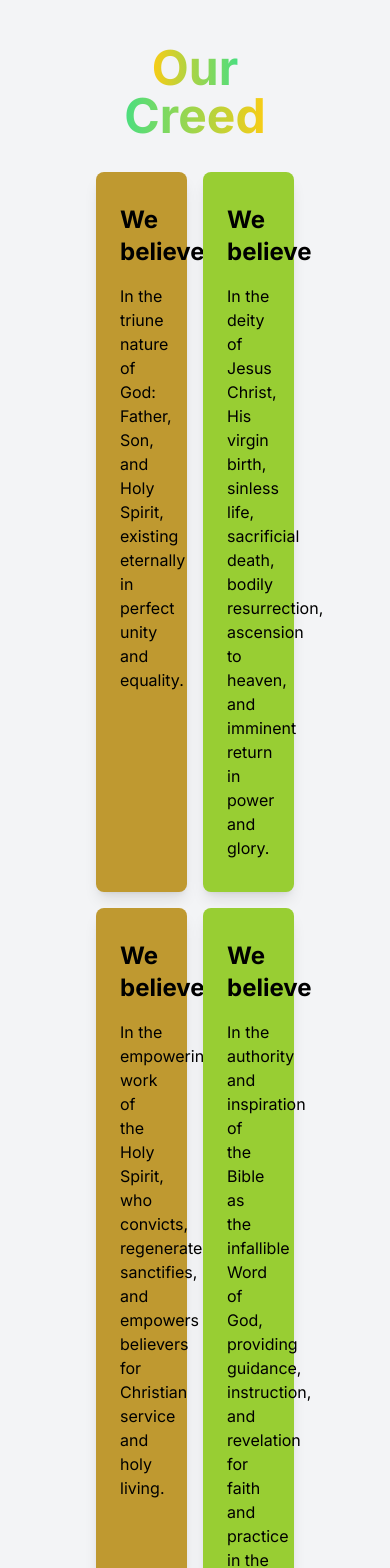
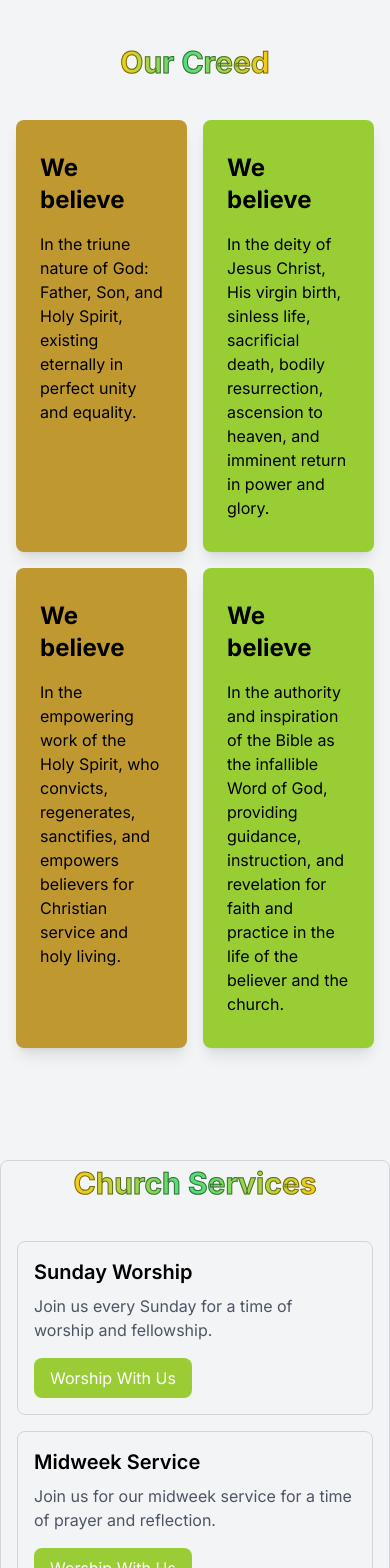
Before and after one commit to joseph-anselm/rccghdplace, a Next.js app: page / in a window 390 px wide. Shown: the part 880-2448 px from the top of the page. Built offline with nearby package versions, Linux system fonts and the light colour scheme.

Commit message:
First Page RCCG

```diff
--- a/app/globals.css
+++ b/app/globals.css
@@ -26,3 +26,20 @@ body {
     text-wrap: balance;
   }
 }
+
+.scroll-effect {
+  opacity: 0;
+  transform: translateY(20px);
+  animation: fadeInUp 0.5s ease forwards;
+}
+
+@keyframes fadeInUp {
+  from {
+    opacity: 0;
+    transform: translateY(20px);
+  }
+  to {
+    opacity: 1;
+    transform: translateY(0);
+  }
+}
--- a/app/layout.js
+++ b/app/layout.js
@@ -1,8 +1,77 @@
+// import { Inter } from "next/font/google";
+// import "./globals.css";
+// import Navbar from "@/components/Navbar";
+// import Header from "@/components/Header";
+// import Creed from "@/components/Creed";
+// import Footer from "@/components/Footer";
+// import ImageGallery from "@/components/Gallery";
+// import ChurchServices from "@/components/Services";
+// import FeaturedBlogCard from "@/components/FeaturedBlog";
+
+// const inter = Inter({ subsets: ["latin"] });
+
+// export const metadata = {
+//   title: "RCCG - His Dwelling Place",
+//   description: "Modern RCCG Youth Church in Ijebu Ode",
+// };
+
+// export default function RootLayout({ children }) {
+//   return (
+//     <html lang="en">
+//       <body className={inter.className}>
+//         <Navbar />
+//         <Header/>
+//         <Creed />
+//         <ChurchServices />
+//         <ImageGallery />
+//         <FeaturedBlogCard />
+//         {children}
+//         <Footer/>
+//         </body>
+//     </html>
+//   );
+// }
+
+
+// import { Inter } from "next/font/google";
+// import "./globals.css";
+// import Navbar from "@/components/Navbar";
+// import Header from "@/components/Header";
+// import Creed from "@/components/Creed";
+// import Footer from "@/components/Footer";
+// import ImageGallery from "@/components/Gallery";
+// import ChurchServices from "@/components/Services";
+// import FeaturedBlogCard from "@/components/FeaturedBlog";
+
+// const inter = Inter({ subsets: ["latin"] });
+
+// export const metadata = {
+//   title: "RCCG - His Dwelling Place",
+//   description: "Modern RCCG Youth Church in Ijebu Ode",
+// };
+
+// export default function RootLayout({ children }) {
+//   return (
+//     <html lang="en" className="scroll-smooth">
+//       <body className={inter.className}>
+//         <Navbar />
+//         <Header/>
+//         <Creed />
+//         <ChurchServices />
+//         <ImageGallery />
+//         <FeaturedBlogCard />
+//         {children}
+//         <Footer/>
+//       </body>
+//     </html>
+//   );
+// }
+
 import { Inter } from "next/font/google";
 import "./globals.css";
 import Navbar from "@/components/Navbar";
 import Header from "@/components/Header";
-import OverlappingBoxes from "@/components/SectionA";
+import Creed from "@/components/Creed";
 import Footer from "@/components/Footer";
 import ImageGallery from "@/components/Gallery";
 import ChurchServices from "@/components/Services";
@@ -20,14 +89,16 @@ export default function RootLayout({ children }) {
     <html lang="en">
       <body className={inter.className}>
         <Navbar />
-        <Header/>
-        <OverlappingBoxes />
-        <ImageGallery />
-        <ChurchServices />
-        <FeaturedBlogCard />
-        {children}
-        <Footer/>
-        </body>
+        <div className="scroll-effect">
+          <Header />
+          <Creed />
+          <ChurchServices />
+          <ImageGallery />
+          <FeaturedBlogCard />
+          {children}
+          <Footer />
+        </div>
+      </body>
     </html>
   );
 }
--- a/components/SectionA.js
+++ b/components/Creed.js
@@ -3,7 +3,7 @@ import React from 'react';
 import { useRouter } from 'next/navigation';
 
 
-const OverlappingBoxes = () => {
+const Creed = () => {
   const router = useRouter();
 
   const handleBoxClick = (link) => {
@@ -11,12 +11,12 @@ const OverlappingBoxes = () => {
   };
 
   return (
-    <div className='m-20'>
-      <h2 className="text-5xl font-bold text-center mb-8">
-            <span className="bg-gradient-to-r from-yellow-400 to-green-400 text-transparent bg-clip-text">Our </span>
-            <span className="bg-gradient-to-r from-green-400 to-yellow-400 text-transparent bg-clip-text">Creed</span>
+    <div className='my-20'>
+      <h2 className="text-3xl md:text-3xl lg:text-5xl  font-bold text-center mb-10">
+            <span className="bg-gradient-to-r from-yellow-400 to-green-400 text-transparent bg-clip-text" style={{ textStroke: "1px rgba(0,0,0,0.5)", WebkitTextStroke: "1px rgba(0,0,0,0.5)" }}>Our </span>
+            <span className="bg-gradient-to-r from-green-400 to-yellow-400 text-transparent bg-clip-text" style={{ textStroke: "1px rgba(0,0,0,0.5)", WebkitTextStroke: "1px rgba(0,0,0,0.5)" }}>Creed</span>
         </h2>
-      <div className="relative -top-[50%] max-w-7xl mx-auto px-4 sm:px-6 lg:px-8 grid grid-cols-2 lg:grid-cols-4 gap-4">
+      <div className="relative -top-[50%] max-w-7xl mx-auto px-4 sm:px-2 lg:px-1 grid grid-cols-2 lg:grid-cols-4 gap-4">
         <div
           className="bg-[#BF9930] text-black px-6 py-8 rounded-lg shadow-lg min-h-[300px] cursor-pointer"
           onClick={() => handleBoxClick('/box1')}
@@ -50,4 +50,4 @@ const OverlappingBoxes = () => {
   );
 };
 
-export default OverlappingBoxes;
+export default Creed;
--- a/components/FeaturedBlog.js
+++ b/components/FeaturedBlog.js
@@ -5,7 +5,10 @@ const FeaturedBlogCard = () => {
   return (
     <section className="bg-gray-100 py-8">
       <div className="container max-w-7xl mx-auto px-4">
-        <h2 className="text-3xl font-bold text-center mb-8">Featured Blogs</h2>
+      <h2 className="text-3xl md:text-3xl lg:text-5xl font-bold text-center mb-10">
+            <span className="bg-gradient-to-r from-yellow-400 to-green-400 text-transparent bg-clip-text" style={{ textStroke: "1px rgba(0,0,0,0.5)", WebkitTextStroke: "1px rgba(0,0,0,0.5)" }}>Featured </span>
+            <span className="bg-gradient-to-r from-green-400 to-yellow-400 text-transparent bg-clip-text" style={{ textStroke: "1px rgba(0,0,0,0.5)", WebkitTextStroke: "1px rgba(0,0,0,0.5)" }}>Blogs</span>
+        </h2>
         <div className="grid grid-cols-1 md:grid-cols-2 lg:grid-cols-4 gap-4">
           {[...Array(4)].map((_, index) => (
             <div key={index} className="bg-white rounded-lg shadow-md p-4">
@@ -18,7 +21,7 @@ const FeaturedBlogCard = () => {
                 <h3 className="text-lg font-bold mb-2">Blog Title</h3>
                 <p className="text-gray-600 mb-4">Lorem ipsum dolor sit amet, consectetur adipiscing elit.</p>
                 <Link href="/blog" legacyBehavior>
-                  <a className="text-blue-500 hover:underline">Read More...</a>
+                  <a className="text-[#9CCF30] hover:underline">Read More...</a>
                 </Link>
               </div>
             </div>
@@ -26,7 +29,7 @@ const FeaturedBlogCard = () => {
         </div>
         <div className='text-right mt-5'>
         <Link href="/blog" legacyBehavior>
-                  <a className="text-blue-500 hover:underline">View More&gt;&gt;&gt;</a>
+                  <a className="text-[#9CCF30] hover:underline">View More&gt;&gt;&gt;</a>
                 </Link>
         </div>
       </div>
--- a/components/Gallery.js
+++ b/components/Gallery.js
@@ -96,16 +96,16 @@ const ImageGallery = () => {
   return (
     <section className="bg-gray-100 py-8">
       <div className="container mx-auto">
-        <h2 className="text-5xl font-bold text-center mb-8">
-            <span className="bg-gradient-to-r from-yellow-400 to-green-400 text-transparent bg-clip-text">Featured</span>
-            <span className="bg-gradient-to-r from-green-400 to-yellow-400 text-transparent bg-clip-text">Moment</span>
+        <h2 className="text-3xl md:text-3xl lg:text-5xl font-bold text-center mb-10">
+            <span className="bg-gradient-to-r from-yellow-400 to-green-400 text-transparent bg-clip-text" style={{ textStroke: "1px rgba(0,0,0,0.5)", WebkitTextStroke: "1px rgba(0,0,0,0.5)" }}>Featured </span>
+            <span className="bg-gradient-to-r from-green-400 to-yellow-400 text-transparent bg-clip-text" style={{ textStroke: "1px rgba(0,0,0,0.5)", WebkitTextStroke: "1px rgba(0,0,0,0.5)" }}>Moment</span>
         </h2>
 
-        <div className="grid grid-cols-1 md:grid-cols-2 lg:grid-cols-3 xl:grid-cols-6 gap-0">
+        <div className="grid grid-cols-2 md:grid-cols-2 lg:grid-cols-3 xl:grid-cols-6 gap-0">
           {[...Array(18)].map((_, index) => (
             <div key={index} className="relative overflow-hidden">
               <img
-                src={`https://source.unsplash.com/800x600/?nature,${index}`}
+                src={`https://source.unsplash.com/800x600/?love,${index}`}
                 alt={`Image ${index}`}
                 className="w-full h-full object-cover"
               />
@@ -114,7 +114,7 @@ const ImageGallery = () => {
         </div>
         <div className="text-right mt-8 max-w-7xl mx-auto px-4">
           <Link href="/gallery" legacyBehavior>
-            <a className="text-blue-500 hover:underline">View More &gt;&gt;&gt;</a>
+            <a className="text-[#9CCF30] hover:underline">View More &gt;&gt;&gt;</a>
           </Link>
         </div>
       </div>
--- a/components/Services.js
+++ b/components/Services.js
@@ -3,8 +3,12 @@ import React from 'react';
 const ChurchServices = () => {
   return (
     <section className="bg-gray-100 py-8">
-      <div className="container p-4 border border-gray-300 rounded-lg max-w-7xl mx-auto px-4">
-        <h2 className="text-3xl font-bold text-center mb-4 border-b-2 border-gray-300 pb-2">Church Services</h2>
+      <div className="container p-1 border border-gray-300 rounded-lg max-w-7xl mx-auto px-4">
+        {/* <h2 className="text-3xl font-bold text-center mb-4 border-b-2 border-gray-300 pb-2">Church Services</h2> */}
+        <h2 className="text-3xl md:text-3xl lg:text-5xl font-bold text-center mb-10">
+            <span className="bg-gradient-to-r from-yellow-400 to-green-400 text-transparent bg-clip-text" style={{ textStroke: "1px rgba(0,0,0,0.5)", WebkitTextStroke: "1px rgba(0,0,0,0.5)" }} >Church </span>
+            <span className="bg-gradient-to-r from-green-400 to-yellow-400 text-transparent bg-clip-text" style={{ textStroke: "1px rgba(0,0,0,0.5)", WebkitTextStroke: "1px rgba(0,0,0,0.5)" }}>Services</span>
+        </h2>
         <div className="grid grid-cols-1 md:grid-cols-3 gap-4">
           <div className="p-4 border border-gray-300 rounded-lg">
             <h3 className="text-xl font-semibold mb-2">Sunday Worship</h3>
```
